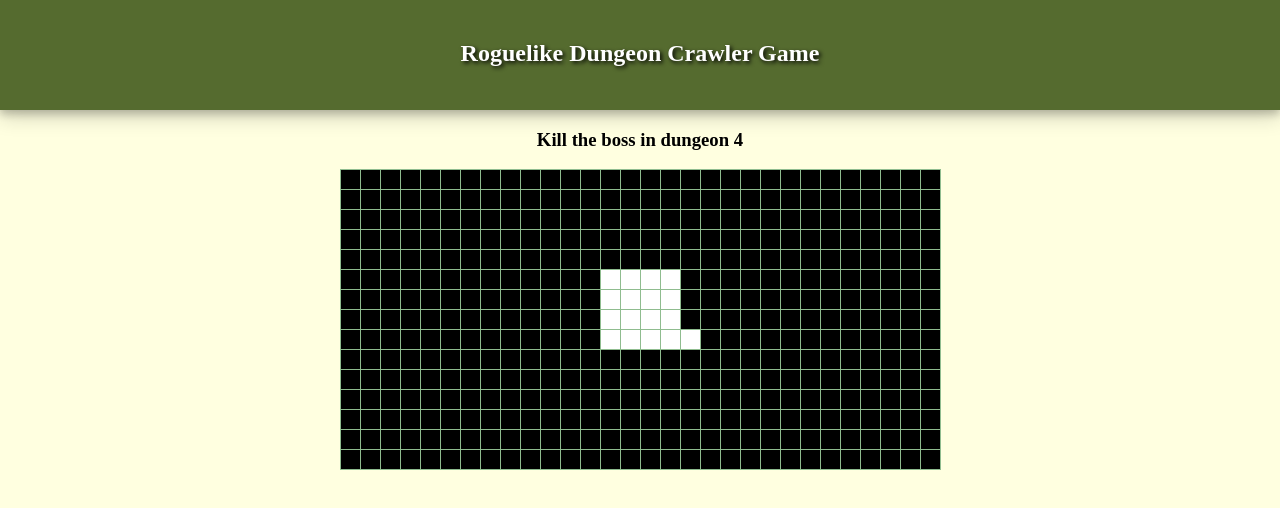
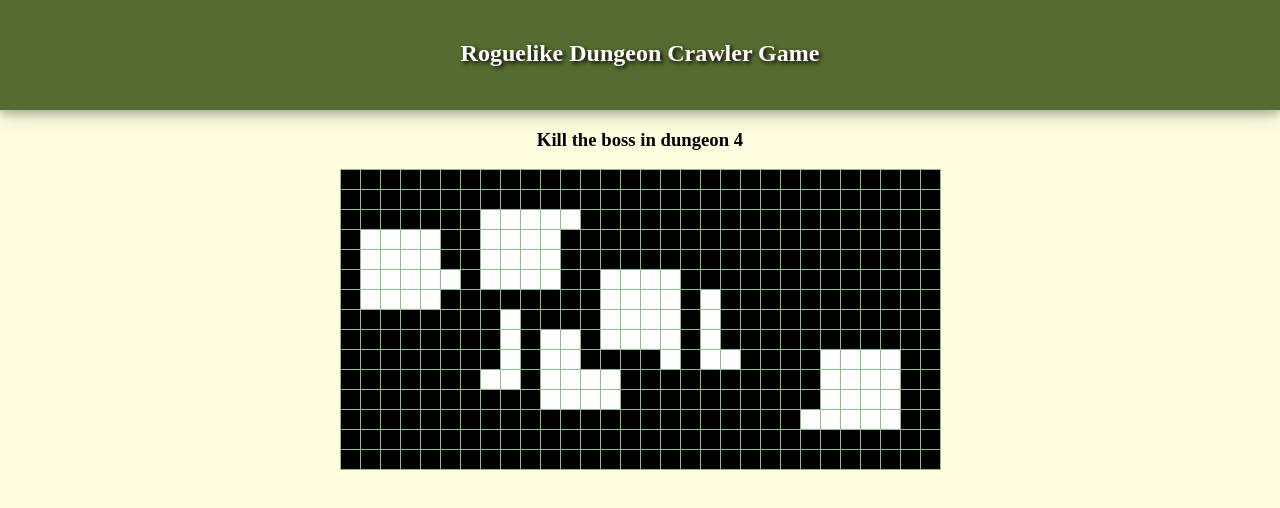
Before and after one commit to alivemary/DangeonGame, a React app: page / in a window 1280 px wide. Shown: the top 508 px of the page. Built offline with nearby package versions, Linux system fonts and the light colour scheme.

Commit message:
random rooms render

```diff
--- a/src/app.scss
+++ b/src/app.scss
@@ -1,7 +1,3 @@
-@import "./components/_App";
-@import "./components/_DungeonGame";
-body {
-  background-color: lightyellow;
-  text-align: center;
-  margin: 0px;
-}
+@import "./components/scss/_variables";
+@import "./components/scss/_App";
+@import "./components/scss/_DungeonGame";
--- a/src/components/DungeonGame.js
+++ b/src/components/DungeonGame.js
@@ -39,6 +39,11 @@ export default class DungeonGame extends React.Component {
 			}
 			dungeon.push(line);
 		}
+		for (let j=0; j<6; j++){
+			let x = Math.floor(Math.random()*(w-6))+3;
+			let y = Math.floor(Math.random()*(h-6))+3;
+			dungeon = this.putRoom(dungeon, x, y);
+		}
 		dungeon = this.putRoom(dungeon, Math.floor(w/2), Math.floor(h/2));
 		console.log(dungeon.length);
 		return dungeon;
@@ -61,15 +66,12 @@ export default class DungeonGame extends React.Component {
 		let style = {
       		width: this.state.width,
 					height: this.state.height,
-					backgroundColor: 'grey',
-					margin: 'auto',
-					marginBottom: 20
-    	};
+				};
 		let dungeonList = this.state.dungeon.map((line, index) => {
       return <div key={"line"+index} className='line'><Line number={index} line={line}/></div>
 		});
 		return (
-			<div>
+			<div className="dungeon-game">
 				<h3>Kill the boss in dungeon 4</h3>
 				<div className="game" style={style}>
 				{dungeonList}
--- a/src/components/_App.scss
+++ b/src/components/_App.scss
@@ -1,8 +1,13 @@
 .app-header{
   background-color: #556B2F;
-text-shadow: 2px 2px 4px #000000;
-height: 70px;
-padding: 20px;
-color: white;
-box-shadow: 0 4px 8px 0 rgba(0, 0, 0, 0.2), 0 6px 20px 0 rgba(0, 0, 0, 0.19);
+  text-shadow: 2px 2px 4px #000000;
+  height: 70px;
+  padding: 20px;
+  color: white;
+  box-shadow: 0 4px 8px 0 rgba(0, 0, 0, 0.2), 0 6px 20px 0 rgba(0, 0, 0, 0.19);
 }
+body {
+  background-color: lightyellow;
+  text-align: center;
+  margin: 0px;
+}
--- a/src/components/_DungeonGame.scss
+++ b/src/components/_DungeonGame.scss
@@ -1,10 +1,11 @@
+.dungeon-game {
   .game {
     display: flex;
     flex-direction: row;
     flex-wrap: wrap;
     justify-content: flex-start;
-   margin: auto;
-   border:  1px solid  	#8FBC8F;
+     margin: auto auto 20px;
+     border:  $border;
      border-right: none;
      border-top: none;
    }
@@ -16,7 +17,8 @@
     height: 20px;
     font-size: 6px;
     box-sizing: border-box;
-  border-top: 1px solid  	#8FBC8F;
-  border-right: 1px solid 	#8FBC8F;
+    border-top: $border;
+    border-right: $border;
     background-color: black;
   }
+}
--- /dev/null
+++ b/src/components/scss/_App.scss
@@ -0,0 +1,13 @@
+.app-header{
+  background-color: #556B2F;
+text-shadow: 2px 2px 4px #000000;
+height: 70px;
+padding: 20px;
+color: white;
+box-shadow: 0 4px 8px 0 rgba(0, 0, 0, 0.2), 0 6px 20px 0 rgba(0, 0, 0, 0.19);
+}
+body {
+  background-color: lightyellow;
+  text-align: center;
+  margin: 0px;
+}
--- /dev/null
+++ b/src/components/scss/_DungeonGame.scss
@@ -0,0 +1,22 @@
+.game {
+  display: flex;
+  flex-direction: row;
+  flex-wrap: wrap;
+  justify-content: flex-start;
+   margin: auto;
+   border:  1px solid  	#8FBC8F;
+   border-right: none;
+   border-top: none;
+ }
+.line {
+  box-sizing: border-box;
+}
+.element {
+  width: 20px;
+  height: 20px;
+  font-size: 6px;
+  box-sizing: border-box;
+  border-top: 1px solid  	#8FBC8F;
+  border-right: 1px solid 	#8FBC8F;
+  background-color: black;
+}
--- /dev/null
+++ b/src/components/scss/_variables.scss
@@ -0,0 +1 @@
+$border: 1px solid #8FBC8F;
```
Lines whose indentation alone changed are shown as unchanged.
